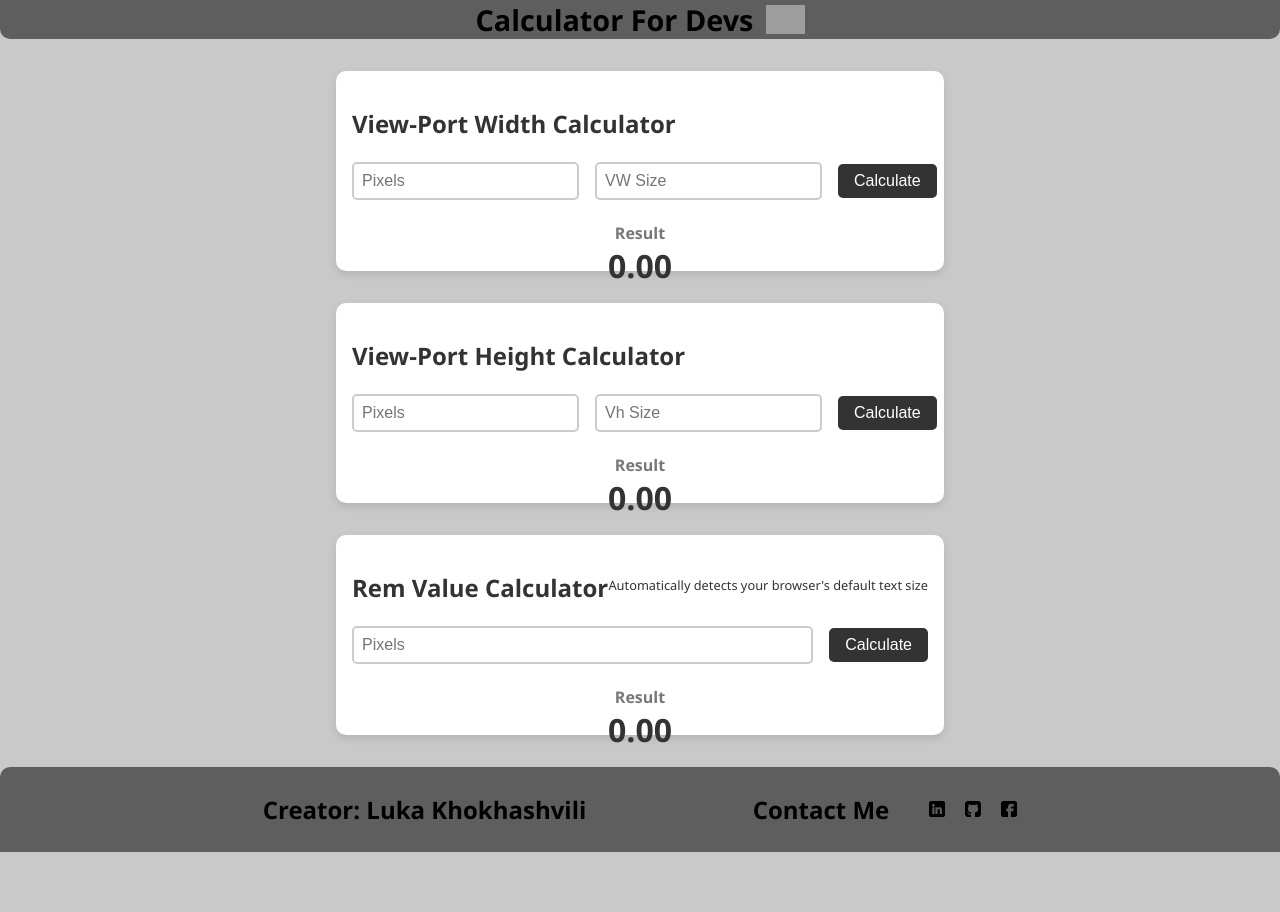
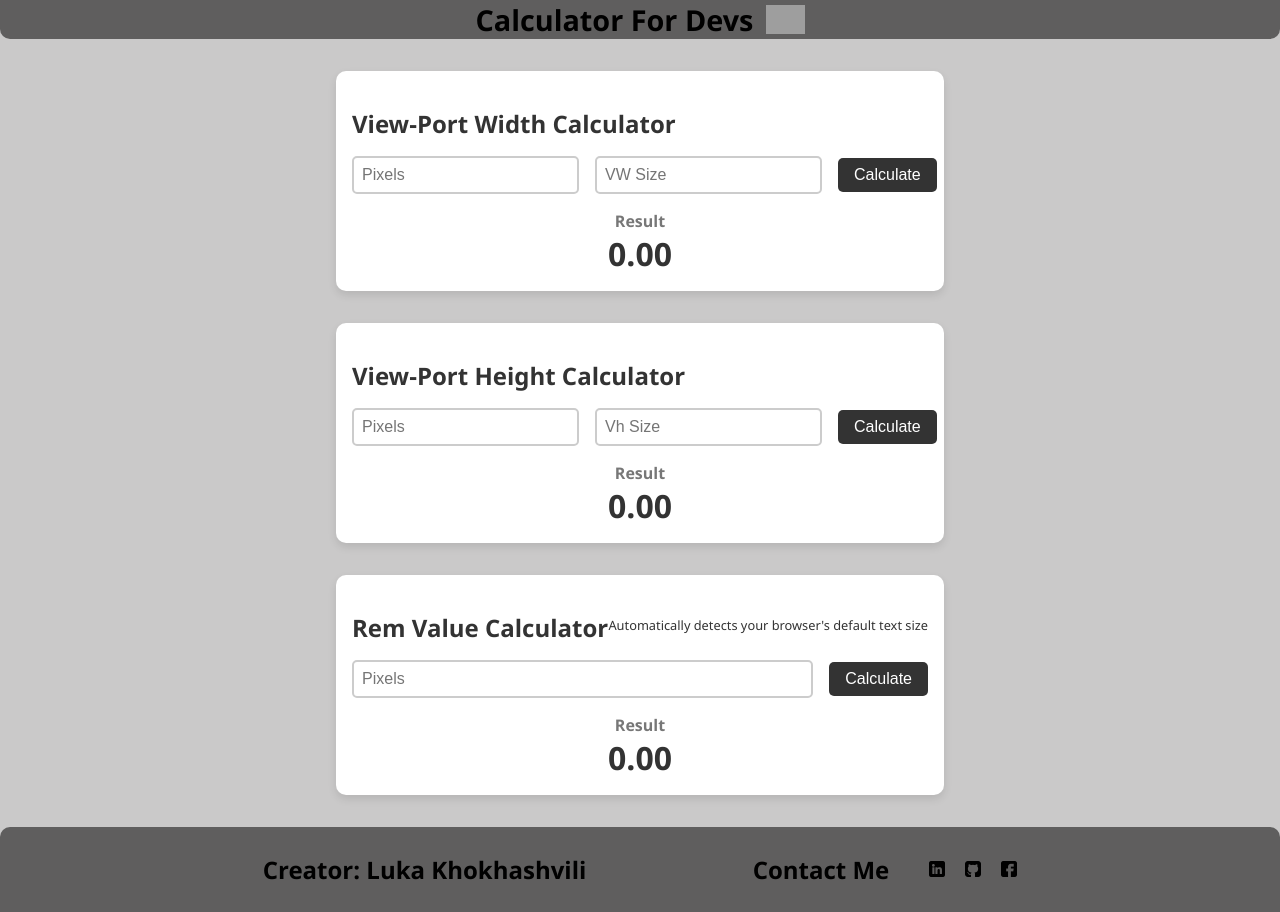
Before and after one commit to Hope-Web-Star/Calculator_for_devs, a plain HTML site: page index.html in a window 1280 px wide. Before the commit the page ends 852 px from the top, so only its background shows below. Drawn offline with Linux system fonts and the light colour scheme; grey boxes are pictures that could not be loaded.

Commit message:
Update style.css

```diff
--- a/design/style.css
+++ b/design/style.css
@@ -258,3 +258,11 @@ body {
     }
 }
 /* Responsive design for mobile end */
+
+/* Responsive design to fix calc container height */
+@media screen and (max-height: 889px) {
+    .calc {
+        height: auto;
+    }
+}
+/* Responsive design to fix calc-div height end */
```
